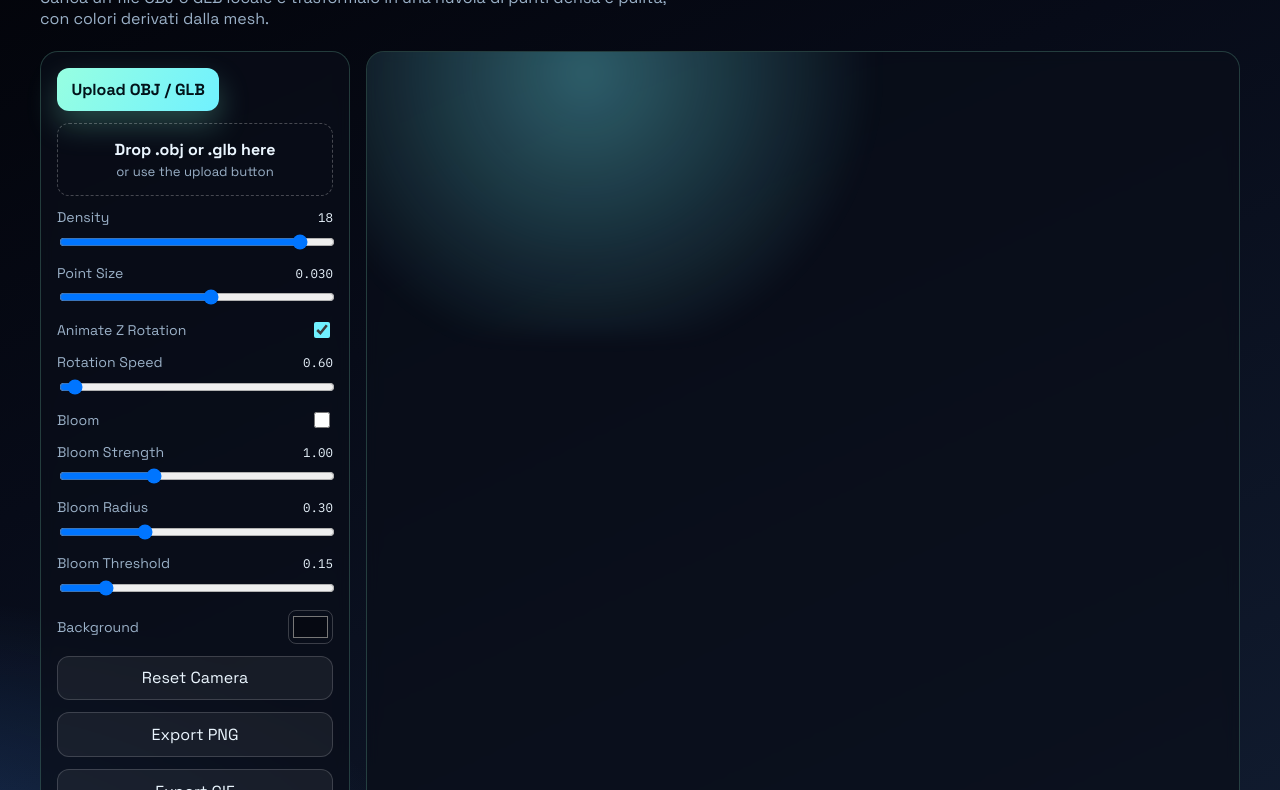
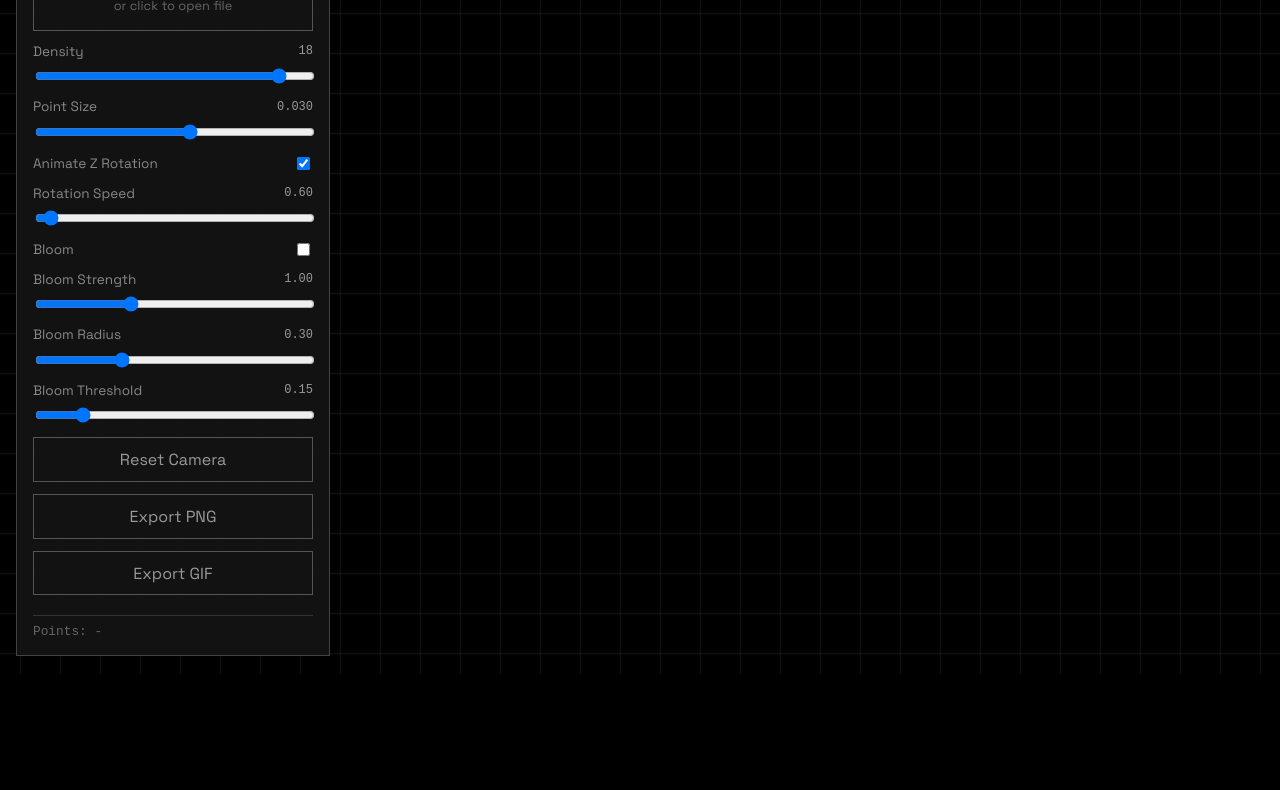
Before and after one commit to Federicomorsia/Pointcloud_tool, an Astro site: page / in a window 1280 px wide. Shown: the part 126-916 px from the top of the page. After the commit the page ends 800 px from the top, so only its background shows below. Built offline with nearby package versions, Linux system fonts and the light colour scheme; Astro itself is replaced by a stand-in of ours; a script that the page names is missing.

Commit message:
style
Signed-off-by: Federico Morsia <fede28.morsia@gmail.com>

```diff
--- a/src/components/PointcloudTool.astro
+++ b/src/components/PointcloudTool.astro
@@ -1,5 +1,6 @@
 ---
 import pointcloudScriptUrl from "../scripts/pointcloud-tool.js?url";
+import "../styles/pointcloud-tool.css";
 
 const bundledGlbAssets = Object.values(
 	import.meta.glob("../assets/*.glb", {
@@ -16,27 +17,15 @@ const defaultModelUrl = bundledGlbAssets[0] ?? "";
 	data-pointcloud-app
 	data-default-model={defaultModelUrl}
 >
-	<header class="hero">
-		<p class="eyebrow">Astro + Three.js + WebGL</p>
-		<h1>OBJ to Pointcloud Studio</h1>
-		<p class="intro">
-			Carica un file OBJ o GLB locale e trasformalo in una nuvola di punti densa
-			e pulita, con colori derivati dalla mesh.
-		</p>
-	</header>
-
 	<div class="workspace">
 		<aside class="panel">
-			<div class="upload-row">
-				<button type="button" class="upload-btn" data-action-upload
-					>Upload OBJ / GLB</button
-				>
-				<input type="file" accept=".obj,.glb" data-file-input hidden />
-			</div>
+			<h1 class="panel-title">Pointcloud Tool</h1>
+
+			<input type="file" accept=".obj,.glb" data-file-input hidden />
 
 			<div class="dropzone" data-dropzone>
 				<p>Drop .obj or .glb here</p>
-				<span>or use the upload button</span>
+				<span>or click to open file</span>
 			</div>
 
 			<label>
@@ -136,11 +125,6 @@ const defaultModelUrl = bundledGlbAssets[0] ?? "";
 				/>
 			</label>
 
-			<label class="picker">
-				<span>Background</span>
-				<input type="color" value="#060912" data-background />
-			</label>
-
 			<button type="button" class="ghost" data-reset-camera>Reset Camera</button
 			>
 			<button type="button" class="ghost" data-export-png>Export PNG</button>
@@ -149,8 +133,8 @@ const defaultModelUrl = bundledGlbAssets[0] ?? "";
 		</aside>
 
 		<div class="stage" data-stage>
-			<div class="stage-glow"></div>
 			<canvas data-pointcloud-canvas></canvas>
+			<div class="grid-overlay"></div>
 		</div>
 	</div>
 </section>
@@ -175,238 +159,3 @@ const defaultModelUrl = bundledGlbAssets[0] ?? "";
 <script src="https://cdn.jsdelivr.net/npm/gifshot@0.4.5/dist/gifshot.min.js"
 ></script>
 <script type="module" src={pointcloudScriptUrl}></script>
-
-<style>
-	:root {
-		--bg-0: #020308;
-		--bg-1: #070b18;
-		--bg-2: #111c30;
-		--text: #ebf6ff;
-		--muted: #9ab0c7;
-		--accent: #91ffd7;
-		--border: rgba(145, 255, 215, 0.2);
-	}
-
-	.pointcloud-app {
-		font-family: "Space Grotesk", "Avenir Next", "Segoe UI", sans-serif;
-		min-height: 100svh;
-		padding: 2rem clamp(1rem, 4vw, 2.5rem);
-		color: var(--text);
-		background:
-			radial-gradient(
-				1200px 600px at 90% -20%,
-				rgba(145, 255, 215, 0.18),
-				transparent 55%
-			),
-			radial-gradient(
-				900px 500px at -10% 100%,
-				rgba(69, 149, 255, 0.25),
-				transparent 60%
-			),
-			linear-gradient(155deg, var(--bg-0), var(--bg-1) 40%, var(--bg-2));
-	}
-
-	.hero h1 {
-		margin: 0.1rem 0 0.5rem;
-		font-family: "Syne", "Space Grotesk", sans-serif;
-		font-size: clamp(2rem, 5vw, 3.4rem);
-		line-height: 1.02;
-	}
-
-	.eyebrow {
-		margin: 0;
-		letter-spacing: 0.15em;
-		text-transform: uppercase;
-		font-size: 0.78rem;
-		color: var(--muted);
-	}
-
-	.intro {
-		max-width: 62ch;
-		margin: 0;
-		color: var(--muted);
-	}
-
-	.workspace {
-		margin-top: 1.4rem;
-		display: grid;
-		gap: 1rem;
-		grid-template-columns: minmax(250px, 310px) 1fr;
-	}
-
-	.panel,
-	.stage {
-		backdrop-filter: blur(7px);
-		border: 1px solid var(--border);
-		border-radius: 18px;
-		background: rgba(10, 14, 26, 0.72);
-	}
-
-	.panel {
-		padding: 1rem;
-		display: grid;
-		gap: 0.75rem;
-		align-content: start;
-	}
-
-	.upload-btn,
-	.ghost {
-		font: inherit;
-		border: 0;
-		border-radius: 12px;
-		padding: 0.68rem 0.9rem;
-		cursor: pointer;
-		transition:
-			transform 180ms ease,
-			box-shadow 180ms ease;
-	}
-
-	.upload-btn {
-		background: linear-gradient(120deg, #97ffe1, #70f1ff);
-		color: #02131a;
-		font-weight: 700;
-		box-shadow: 0 14px 30px rgba(130, 255, 218, 0.25);
-	}
-
-	.ghost {
-		background: rgba(255, 255, 255, 0.06);
-		color: var(--text);
-		border: 1px solid rgba(255, 255, 255, 0.16);
-	}
-
-	.upload-btn:hover,
-	.ghost:hover {
-		transform: translateY(-1px);
-	}
-
-	.dropzone {
-		border: 1px dashed rgba(255, 255, 255, 0.25);
-		border-radius: 12px;
-		padding: 0.9rem;
-		text-align: center;
-		color: var(--muted);
-	}
-
-	.dropzone p {
-		margin: 0;
-		font-weight: 700;
-		color: var(--text);
-	}
-
-	.dropzone span {
-		font-size: 0.82rem;
-	}
-
-	.dropzone.drag-over {
-		border-color: var(--accent);
-		background: rgba(145, 255, 215, 0.11);
-	}
-
-	label {
-		display: grid;
-		gap: 0.35rem;
-		font-size: 0.88rem;
-	}
-
-	label span {
-		color: var(--muted);
-	}
-
-	.control-head {
-		display: flex;
-		align-items: center;
-		justify-content: space-between;
-		gap: 0.75rem;
-	}
-
-	output {
-		font-family:
-			"IBM Plex Mono", ui-monospace, SFMono-Regular, Menlo, monospace;
-		font-size: 0.78rem;
-		color: var(--text);
-	}
-
-	.toggle-row {
-		grid-template-columns: 1fr auto;
-		align-items: center;
-	}
-
-	input[type="range"] {
-		width: 100%;
-	}
-
-	input[type="checkbox"] {
-		width: 1rem;
-		height: 1rem;
-		accent-color: #70f1ff;
-	}
-
-	.picker {
-		grid-template-columns: 1fr auto;
-		align-items: center;
-	}
-
-	input[type="color"] {
-		width: 45px;
-		height: 34px;
-		border-radius: 8px;
-		border: 1px solid rgba(255, 255, 255, 0.2);
-		background: transparent;
-	}
-
-	.stats {
-		margin: 0.1rem 0 0;
-		font-family:
-			"IBM Plex Mono", ui-monospace, SFMono-Regular, Menlo, monospace;
-		font-size: 0.85rem;
-		color: var(--muted);
-	}
-
-	.stage {
-		position: relative;
-		overflow: hidden;
-		min-height: clamp(420px, 70vh, 780px);
-	}
-
-	.stage-glow {
-		position: absolute;
-		inset: -30% 30% auto -20%;
-		height: 65%;
-		background: radial-gradient(
-			circle,
-			rgba(112, 241, 255, 0.36),
-			transparent 62%
-		);
-		pointer-events: none;
-		filter: blur(10px);
-	}
-
-	canvas {
-		display: block;
-		width: 100%;
-		height: 100%;
-	}
-
-	@media (max-width: 960px) {
-		.workspace {
-			grid-template-columns: 1fr;
-		}
-
-		.panel {
-			grid-template-columns: repeat(2, minmax(0, 1fr));
-		}
-
-		.upload-row,
-		.dropzone,
-		.stats,
-		.ghost {
-			grid-column: 1 / -1;
-		}
-	}
-
-	@media (max-width: 700px) {
-		.panel {
-			grid-template-columns: 1fr;
-		}
-	}
-</style>
--- a/src/layouts/Layout.astro
+++ b/src/layouts/Layout.astro
@@ -29,5 +29,6 @@ const { title = "Pointcloud Tool" } = Astro.props;
 		margin: 0;
 		width: 100%;
 		height: 100%;
+		background: #000;
 	}
 </style>
--- a/src/scripts/pointcloud-tool.js
+++ b/src/scripts/pointcloud-tool.js
@@ -56,7 +56,7 @@ if (app && app.dataset.ready !== 'true') {
 	const isNarrowScreen = window.matchMedia('(max-width: 900px)').matches;
 	renderer.setPixelRatio(Math.min(window.devicePixelRatio, isNarrowScreen ? 1.5 : 2));
 	renderer.setSize(stage.clientWidth, stage.clientHeight, false);
-	renderer.setClearColor('#060912', 1);
+	renderer.setClearColor('#000000', 1);
 	renderer.outputColorSpace = THREE.SRGBColorSpace;
 
 	const gl = renderer.getContext();
@@ -69,7 +69,7 @@ if (app && app.dataset.ready !== 'true') {
 	controls.minDistance = 0.2;
 	controls.maxDistance = 40;
 
-	scene.add(new THREE.HemisphereLight(0x8ec8ff, 0x0e0f14, 0.35));
+	scene.add(new THREE.HemisphereLight(0x666666, 0x333333, 0.4));
 
 	const bloomComposer = new EffectComposer(renderer);
 	bloomComposer.renderToScreen = false;
@@ -871,6 +871,7 @@ if (app && app.dataset.ready !== 'true') {
 	};
 
 	uploadButton?.addEventListener('click', () => fileInput?.click());
+	dropzone?.addEventListener('click', () => fileInput?.click());
 
 	fileInput?.addEventListener('change', async (event) => {
 		const target = event.target;
--- /dev/null
+++ b/src/styles/pointcloud-tool.css
@@ -0,0 +1,235 @@
+:root {
+	--bg-0: #000;
+	--bg-1: #000;
+	--bg-2: #000;
+	--text: #e0e0e0;
+	--muted: #888;
+	--accent: #aaa;
+	--border: rgba(255, 255, 255, 0.1);
+}
+
+.pointcloud-app {
+	font-family: "Space Grotesk", "Avenir Next", "Segoe UI", sans-serif;
+	width: 100%;
+	height: 100svh;
+	color: var(--text);
+	background: #000;
+	position: relative;
+	overflow: hidden;
+}
+
+.hero h1,
+.hero p,
+.eyebrow,
+.intro {
+	display: none;
+}
+
+.workspace {
+	width: 100%;
+	height: 100%;
+	position: relative;
+}
+
+.panel,
+.stage {
+	position: absolute;
+}
+
+.panel {
+	top: 1rem;
+	left: 1rem;
+	width: 280px;
+	max-height: calc(100vh - 2rem);
+	padding: 1rem;
+	background: rgba(20, 20, 20, 0.95);
+	border: 1px solid #444;
+	display: grid;
+	gap: 0.75rem;
+	align-content: start;
+	overflow-y: auto;
+	z-index: 10;
+}
+
+.panel-title {
+	margin: 0 0 0.75rem 0;
+	font-size: 1rem;
+	font-weight: 400;
+	color: var(--text);
+	border-bottom: 1px solid #333;
+	padding-bottom: 0.5rem;
+	letter-spacing: 0.05em;
+	text-transform: uppercase;
+}
+
+.upload-btn,
+.ghost {
+	font: inherit;
+	border: 1px solid #555;
+	padding: 0.68rem 0.9rem;
+	cursor: pointer;
+	background: transparent;
+	color: #ccc;
+	transition: all 150ms linear;
+}
+
+.upload-btn {
+	border-color: #666;
+	color: #fff;
+	background: #1a1a1a;
+}
+
+.ghost {
+	background: transparent;
+	color: #999;
+}
+
+.upload-btn:hover {
+	background: #2a2a2a;
+	border-color: #777;
+}
+
+.ghost:hover {
+	background: rgba(255, 255, 255, 0.03);
+	border-color: #666;
+	color: #ccc;
+}
+
+.dropzone {
+	border: 1px solid #555;
+	padding: 0.9rem;
+	text-align: center;
+	color: var(--muted);
+	background: transparent;
+	cursor: pointer;
+	user-select: none;
+}
+
+.dropzone p {
+	margin: 0;
+	font-weight: 400;
+	color: var(--text);
+	font-size: 0.9rem;
+}
+
+.dropzone span {
+	font-size: 0.8rem;
+	color: #666;
+}
+
+.dropzone.drag-over {
+	border-color: #777;
+	background: rgba(255, 255, 255, 0.02);
+}
+
+label {
+	display: grid;
+	gap: 0.4rem;
+	font-size: 0.85rem;
+}
+
+label span {
+	color: var(--muted);
+	font-weight: 400;
+}
+
+.control-head {
+	display: flex;
+	align-items: center;
+	justify-content: space-between;
+	gap: 0.75rem;
+}
+
+output {
+	font-family: monospace;
+	font-size: 0.75rem;
+	color: #999;
+}
+
+.toggle-row {
+	grid-template-columns: 1fr auto;
+	align-items: center;
+}
+
+input[type="range"] {
+	width: 100%;
+}
+
+input[type="checkbox"] {
+	cursor: pointer;
+}
+
+.stats {
+	margin: 0.5rem 0 0;
+	font-family: monospace;
+	font-size: 0.8rem;
+	color: #666;
+	border-top: 1px solid #333;
+	padding-top: 0.5rem;
+}
+
+.stage {
+	position: absolute;
+	inset: 0;
+	overflow: hidden;
+	background-color: #000;
+	z-index: 0;
+}
+
+.grid-overlay {
+	position: absolute;
+	inset: 0;
+	background:
+		linear-gradient(
+			0deg,
+			transparent 24%,
+			rgba(255, 255, 255, 0.06) 25%,
+			rgba(255, 255, 255, 0.06) 26%,
+			transparent 27%,
+			transparent 74%,
+			rgba(255, 255, 255, 0.06) 75%,
+			rgba(255, 255, 255, 0.06) 76%,
+			transparent 77%,
+			transparent
+		),
+		linear-gradient(
+			90deg,
+			transparent 24%,
+			rgba(255, 255, 255, 0.06) 25%,
+			rgba(255, 255, 255, 0.06) 26%,
+			transparent 27%,
+			transparent 74%,
+			rgba(255, 255, 255, 0.06) 75%,
+			rgba(255, 255, 255, 0.06) 76%,
+			transparent 77%,
+			transparent
+		);
+	background-size: 80px 80px;
+	pointer-events: none;
+	z-index: 2;
+}
+
+.stage-glow {
+	display: none;
+}
+
+canvas {
+	display: block;
+	width: 100%;
+	height: 100%;
+	position: absolute;
+	z-index: 1;
+}
+
+@media (max-width: 960px) {
+	.panel {
+		width: 260px;
+	}
+}
+
+@media (max-width: 700px) {
+	.panel {
+		width: 240px;
+		font-size: 0.9rem;
+	}
+}
```
